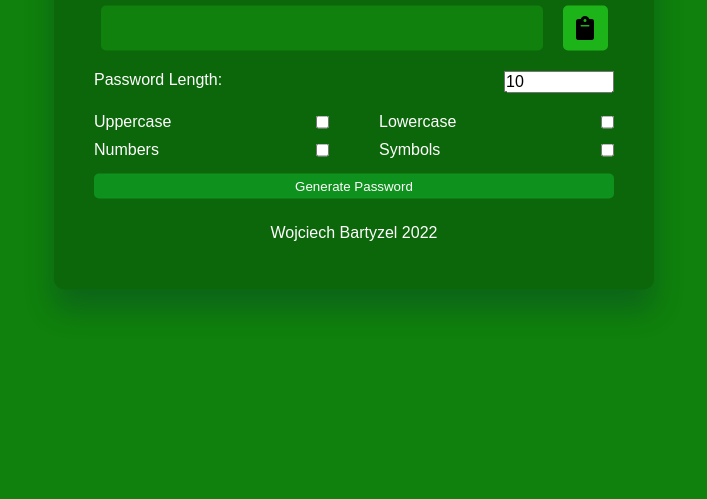
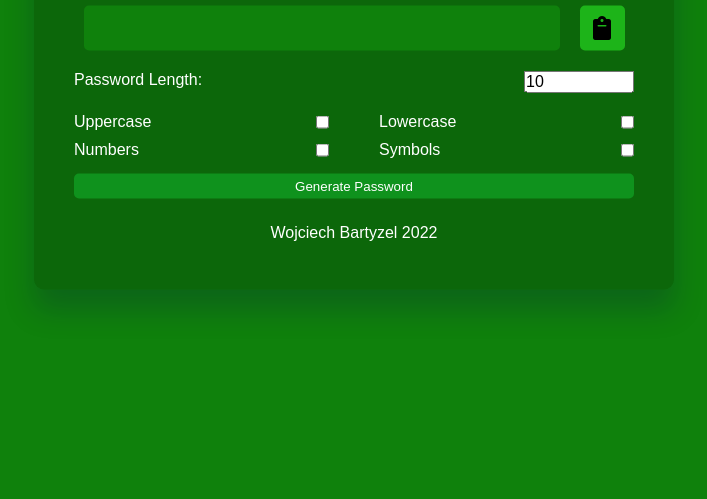
Before and after one commit to wojciacho/javascript-password-generator, a plain HTML site: page index.html in a window 1280 px wide. Shown: the part 301-800 px from the top of the page, without its empty margins (286-993 px from the left). Drawn offline with Linux system fonts and the light colour scheme.

Commit message:
changed styles

```diff
--- a/styles.css
+++ b/styles.css
@@ -133,3 +133,9 @@ button:focus {
   text-align: center;
   justify-content: center;
 }
+
+@media screen and (min-width: 768px) {
+  .container {
+    max-width: 40rem;
+  }
+}
```
